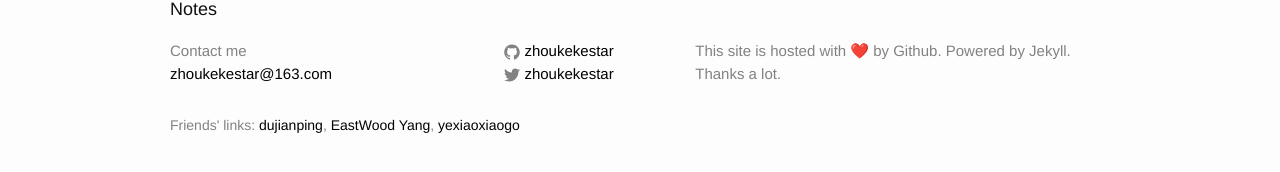
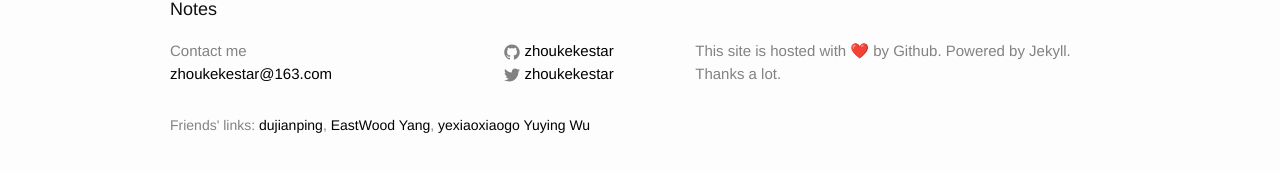
Before and after one commit to zhoukekestar/notes, a Jekyll site: the page built from index.html, in a window 1280 px wide and 900 px high, scrolled down 5738 px. Shown: the part 719-891 px from the top of the window. Built offline with Jekyll 4.4.1, drawn with Linux system fonts in a browser that asks for light colours; the list of posts is cut into pages by our own code.

Commit message:
add yuying wu

```diff
--- a/_includes/footer.html
+++ b/_includes/footer.html
@@ -37,6 +37,7 @@
       <a href='https://www.dujianping.com/'>dujianping</a>,
       <a href="https://github.com/EastWoodYang">EastWood Yang</a>,
       <a href="https://yexiaoxiaogo.github.io/blog/">yexiaoxiaogo</a>
+      <a href="http://www.wuyuying.com/blog/">Yuying Wu</a>
     </p>
   </div>
 
```
